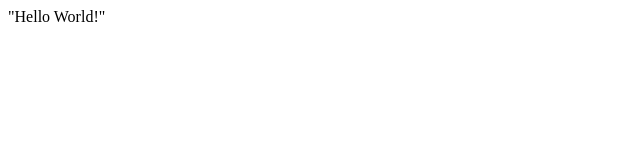
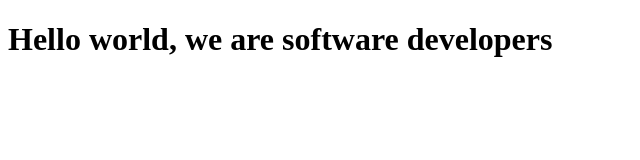
Before and after one commit to DarkxDev/Bryan-Ghulam, a plain HTML site: page index.html in a window 1280 px wide. Shown: the whole page, without its empty margins (0-640 px from the left). Drawn offline with Linux system fonts and the light colour scheme.

Commit message:
second title added

```diff
--- a/index.html
+++ b/index.html
@@ -8,7 +8,7 @@
 
   <body>
     <script src="https://cdn.freecodecamp.org/testable-projects-fcc/v1/bundle.js"></script>
-
+<h1>Hello world, we are software developers</h1>
     <!--
 
     Hello Camper!
@@ -22,6 +22,6 @@
 
     -->
     <script  src="js/index.js"></script>
-    "Hello World!"
+
   </body>
 </html>
```
